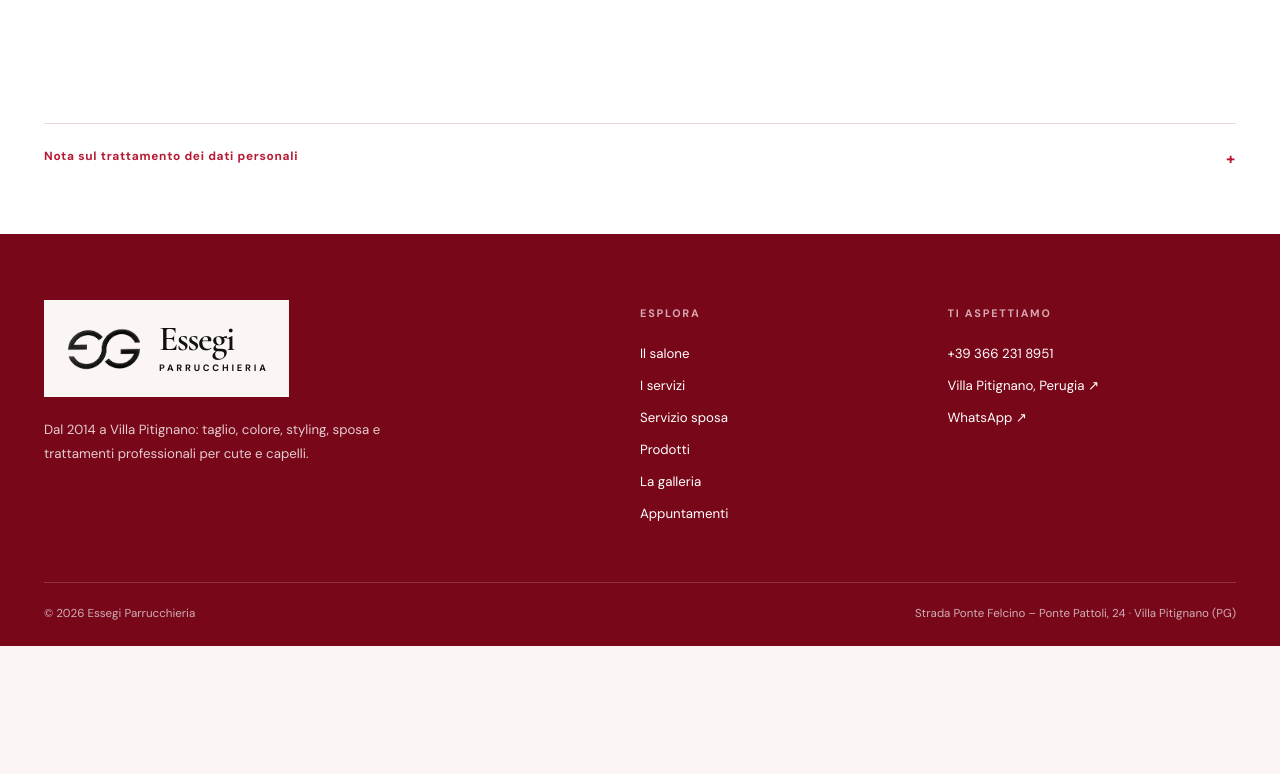
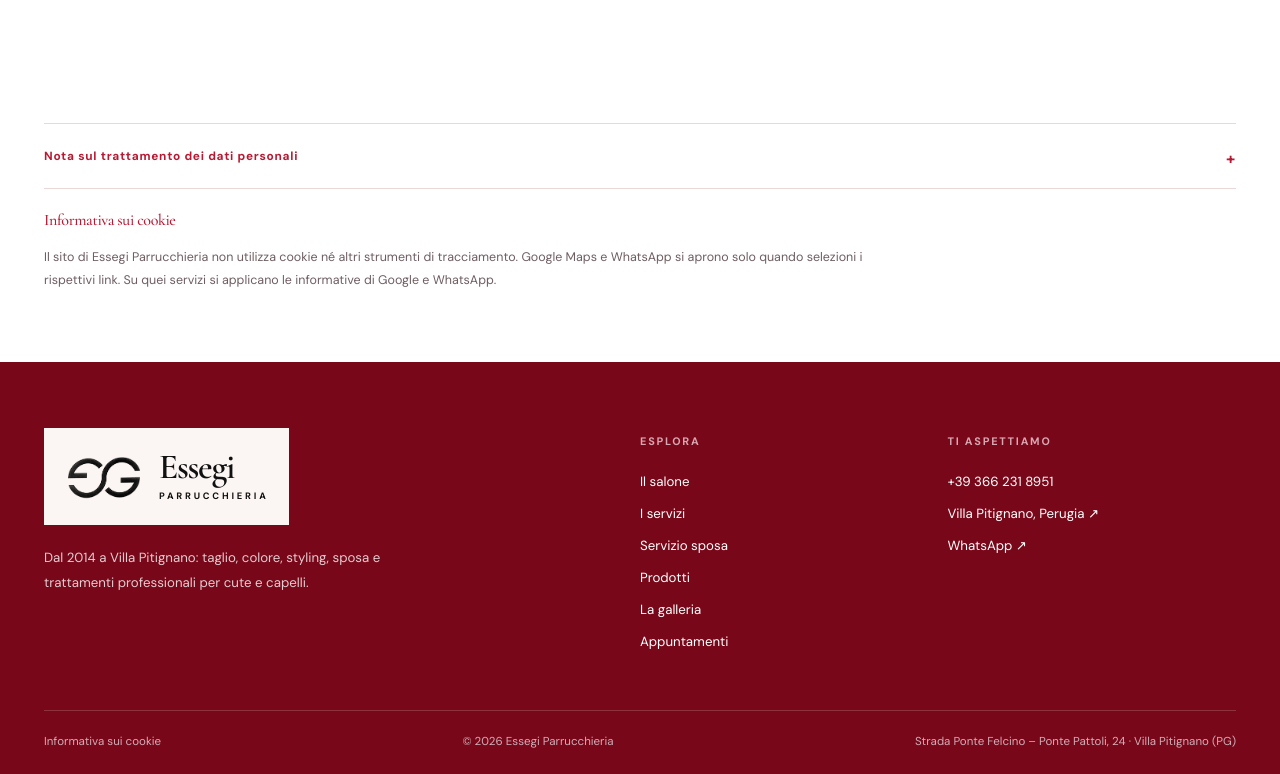
Before and after one commit to twinsdesigner/Essegi, a plain HTML site: page index.html in a window 1280 px wide. Shown: the part 10655-11429 px from the top of the page. Before the commit the page ends 11301 px from the top, so only its background shows below. Drawn offline with Linux system fonts and the light colour scheme.

Commit message:
Aggiunge l’informativa sui cookie di Essegi

```diff
--- a/index.html
+++ b/index.html
@@ -230,6 +230,8 @@ p{line-height:1.85;color:var(--muted);font-size:.98rem}
 .privacy-block summary{list-style:none;font-size:.74rem;color:var(--wine);font-weight:700;letter-spacing:.06em;cursor:pointer}
 .privacy-block summary::after{content:' +';float:right;font-size:1rem}
 .privacy-block[open] summary::after{content:' −'}
+#cookie{margin-top:24px}
+#cookie h2{font-size:1rem;color:var(--wine);margin:0}
 .privacy-block p{font-size:.78rem;max-width:860px;margin:18px 0 0}
 /* Footer / contact shortcut */
 .site-footer{background:var(--wine-dark);color:#fff;padding:66px 0 25px}
@@ -567,9 +569,14 @@ p{line-height:1.85;color:var(--muted);font-size:.98rem}
 <article class="contact-card" data-reveal=""><span aria-hidden="true" class="contact-symbol">◷</span><h3>Orari</h3><table class="hours-list"><tbody><tr><td>Lunedì</td><td>Chiuso · WhatsApp attivo</td></tr><tr><td>Martedì</td><td>09:00–13:00 · 15:00–19:00</td></tr><tr><td>Mercoledì</td><td>09:00–13:00 · 15:00–19:00</td></tr><tr><td>Giovedì</td><td>09:00–13:00 · 15:00–19:00</td></tr><tr><td>Venerdì</td><td>09:00–13:00 · 15:00–19:00</td></tr><tr><td>Sabato</td><td>09:00–18:00 continuato</td></tr><tr><td>Domenica</td><td>Chiuso</td></tr></tbody></table></article>
 </div>
 </div></section>
-<section class="privacy-section" id="privacy"><div class="wrap"><details class="privacy-block"><summary>Nota sul trattamento dei dati personali</summary><p>Le informazioni inserite nel modulo non vengono salvate da questo sito: vengono utilizzate per comporre il messaggio di richiesta da inviare tramite WhatsApp. Aprendo WhatsApp, il testo viene trasferito al servizio. Il salone lo riceve quando premi Invia. Questo modulo non iscrive a liste promozionali. Per informazioni sui tuoi dati o per chiederne la cancellazione, contatta Essegi Parrucchieria di Starnini Sara al <a href="tel:+393662318951">366 231 8951</a>. La richiesta viene gestita solo dopo l’invio effettivo del messaggio.</p></details></div></section>
+<section class="privacy-section" id="privacy"><div class="wrap"><details class="privacy-block"><summary>Nota sul trattamento dei dati personali</summary><p>Le informazioni inserite nel modulo non vengono salvate da questo sito: vengono utilizzate per comporre il messaggio di richiesta da inviare tramite WhatsApp. Aprendo WhatsApp, il testo viene trasferito al servizio. Il salone lo riceve quando premi Invia. Questo modulo non iscrive a liste promozionali. Per informazioni sui tuoi dati o per chiederne la cancellazione, contatta Essegi Parrucchieria di Starnini Sara al <a href="tel:+393662318951">366 231 8951</a>. La richiesta viene gestita solo dopo l’invio effettivo del messaggio.</p></details>
+<section class="privacy-block" id="cookie" aria-labelledby="cookie-title">
+  <h2 id="cookie-title">Informativa sui cookie</h2>
+  <p>Il sito di Essegi Parrucchieria non utilizza cookie né altri strumenti di tracciamento. Google Maps e WhatsApp si aprono solo quando selezioni i rispettivi link. Su quei servizi si applicano le informative di <a href="https://policies.google.com/technologies/cookies?hl=it">Google</a> e <a href="https://www.whatsapp.com/legal/cookies">WhatsApp</a>.</p>
+</section>
+</div></section>
 </main>
-<footer class="site-footer"><div class="wrap"><div class="footer-content"><div><a class="footer-logo" href="#home"><img alt="Logo Essegi Parrucchieria" data-logo=""/><span class="brand-name">Essegi<small>PARRUCCHIERIA</small></span></a><p class="footer-description">Dal 2014 a Villa Pitignano: taglio, colore, styling, sposa e trattamenti professionali per cute e capelli.</p></div><div><div class="footer-heading">Esplora</div><div class="footer-links"><a href="#salone">Il salone</a><a href="#servizi">I servizi</a><a href="#sposa">Servizio sposa</a><a href="#prodotti">Prodotti</a><a href="#galleria">La galleria</a><a href="#prenota">Appuntamenti</a></div></div><div><div class="footer-heading">Ti aspettiamo</div><div class="footer-links"><a href="tel:+393662318951">+39 366 231 8951</a><a href="https://maps.app.goo.gl/yV9a2MEp4phPrhcD8" rel="noopener noreferrer" target="_blank">Villa Pitignano, Perugia ↗</a><a href="https://wa.me/393662318951" rel="noopener noreferrer" target="_blank">WhatsApp ↗</a></div></div></div><div class="footer-bottom"><span>© <span id="year"></span> Essegi Parrucchieria</span><span>Strada Ponte Felcino – Ponte Pattoli, 24 · Villa Pitignano (PG)</span></div></div></footer>
+<footer class="site-footer"><div class="wrap"><div class="footer-content"><div><a class="footer-logo" href="#home"><img alt="Logo Essegi Parrucchieria" data-logo=""/><span class="brand-name">Essegi<small>PARRUCCHIERIA</small></span></a><p class="footer-description">Dal 2014 a Villa Pitignano: taglio, colore, styling, sposa e trattamenti professionali per cute e capelli.</p></div><div><div class="footer-heading">Esplora</div><div class="footer-links"><a href="#salone">Il salone</a><a href="#servizi">I servizi</a><a href="#sposa">Servizio sposa</a><a href="#prodotti">Prodotti</a><a href="#galleria">La galleria</a><a href="#prenota">Appuntamenti</a></div></div><div><div class="footer-heading">Ti aspettiamo</div><div class="footer-links"><a href="tel:+393662318951">+39 366 231 8951</a><a href="https://maps.app.goo.gl/yV9a2MEp4phPrhcD8" rel="noopener noreferrer" target="_blank">Villa Pitignano, Perugia ↗</a><a href="https://wa.me/393662318951" rel="noopener noreferrer" target="_blank">WhatsApp ↗</a></div></div></div><div class="footer-bottom"><a href="#cookie">Informativa sui cookie</a><span>© <span id="year"></span> Essegi Parrucchieria</span><span>Strada Ponte Felcino – Ponte Pattoli, 24 · Villa Pitignano (PG)</span></div></div></footer>
 <a aria-label="Contatta Essegi su WhatsApp" class="fab" href="https://wa.me/393662318951" rel="noopener noreferrer" target="_blank"><svg fill="none" stroke="currentColor" stroke-linecap="round" stroke-linejoin="round" stroke-width="1.65" viewbox="0 0 24 24"><path d="M20.3 11.7A8.35 8.35 0 0 1 8.1 19l-4.6 1.2L4.8 16A8.4 8.4 0 1 1 20.3 11.7Z"></path><path d="M8.8 8.2c.3-.4.5-.5.8-.5.2 0 .4.1.5.4l.9 1.7c.1.3 0 .5-.3.8l-.5.6c.5 1 1.4 1.8 2.5 2.3l.7-.7c.2-.2.5-.2.8-.1l1.7.8c.3.2.5.4.4.7-.1.8-.8 1.5-1.6 1.6-2 .2-4.6-1.4-6-3.4-1.2-1.7-1.3-3.2.1-4.2Z"></path></svg><span>Scrivici su WhatsApp</span></a>
 <div aria-hidden="true" aria-label="Fotografia ingrandita" aria-modal="true" class="lightbox" id="lightbox" role="dialog"><div class="lightbox-inner"><button aria-label="Chiudi la fotografia" class="lightbox-close" id="lightboxClose" type="button">×</button><div class="lightbox-image"><img alt="" id="lightboxImg"/></div><div class="lightbox-meta"><div><strong id="lightboxTitle"></strong><span id="lightboxCat"></span></div><div class="lightbox-controls"><button aria-label="Foto precedente" id="lightboxPrev" type="button">‹</button><button aria-label="Foto successiva" id="lightboxNext" type="button">›</button></div></div></div></div>
 <script>
```
